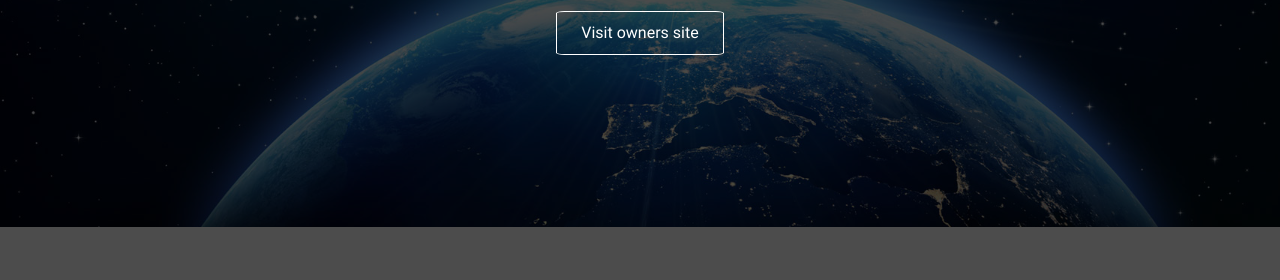
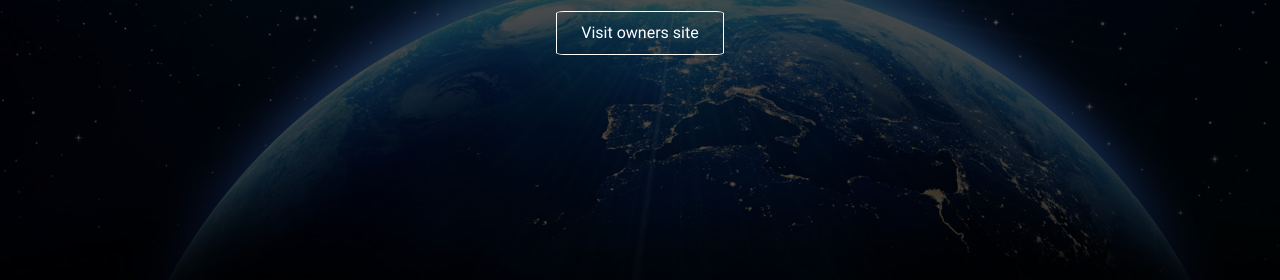
Before and after one commit to chrisbrocklesby/Domain-Parking, a plain HTML site: page index.html in a window 1280 px wide. Shown: the part 520-800 px from the top of the page. Drawn offline with Linux system fonts and the light colour scheme.

Commit message:
Update index.html

```diff
--- a/index.html
+++ b/index.html
@@ -80,7 +80,7 @@
 
 </div>
 
-<div class="backstretch" style="left: 0px; top: 0px; overflow: hidden; margin: 0px; padding: 0px; height: 747px; width: 1440px; z-index: -999999; position: fixed;"><img src="./assets/bg1.jpg" style="position: absolute; margin: 0px; padding: 0px; border: none; width: 1440px; height: 900px; max-height: none; max-width: none; z-index: -999999; left: 0px; top: -76.5px;">
+<div class="backstretch" style="left: 0px; top: 0px; overflow: hidden; margin: 0px; padding: 0px; height: 100%; width: 100%; z-index: -999999; position: fixed;"><img src="./assets/bg1.jpg" style="position: absolute; margin: 0px; padding: 0px; border: none; width: 1440px; height: 900px; max-height: none; max-width: none; z-index: -999999; left: 0px; top: -76.5px;">
 </div>
 
 </body>
```
